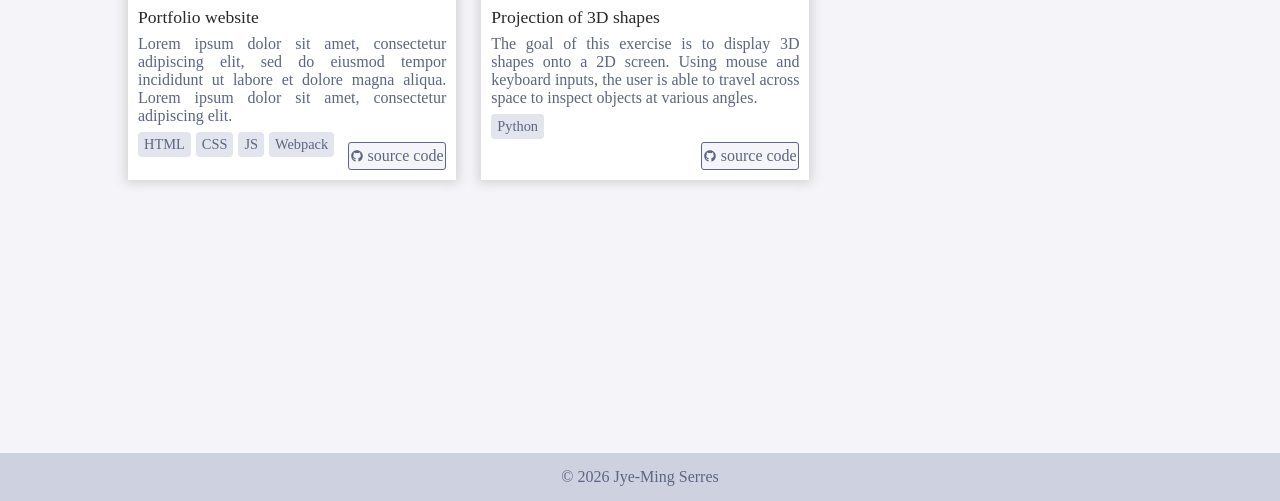
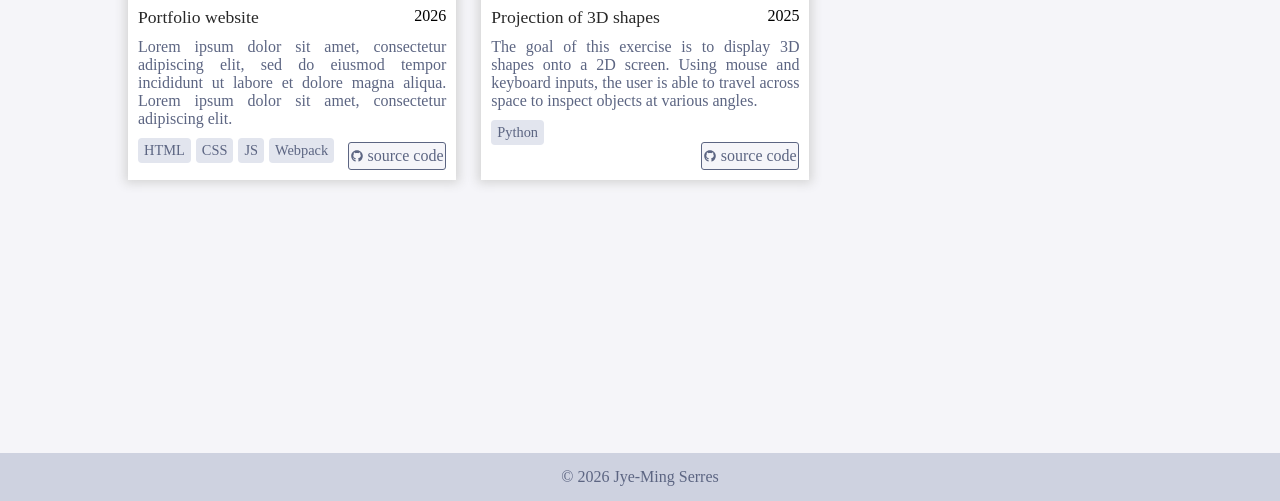
Before and after one commit to JyemingSerres/JyemingSerres.github.io, a website built with webpack: page src/index.html in a window 1280 px wide. Both pictures are taken after a click on the item "Projets". Shown: the part 299-800 px from the top of the page. Built offline with nearby package versions, Linux system fonts and the light colour scheme; files whose address does not match are found by name.

Commit message:
feat: added project date

```diff
--- a/src/assets/css/projects.css
+++ b/src/assets/css/projects.css
@@ -35,7 +35,12 @@
 
     display: flex;
     flex-direction: column;
-    gap: 7px;
+    gap: 10px;
+}
+
+.card-info-head {
+    display: flex;
+    justify-content: space-between;
 }
 
 .card-info-title {
--- a/src/assets/data/projects/projects.json
+++ b/src/assets/data/projects/projects.json
@@ -2,6 +2,7 @@
     {
         "title" : "Portfolio website",
         "description" : "Lorem ipsum dolor sit amet, consectetur adipiscing elit, sed do eiusmod tempor incididunt ut labore et dolore magna aliqua. Lorem ipsum dolor sit amet, consectetur adipiscing elit.",
+        "year" : "2026",
         "imageFileName" : "portfolio-website.png",
         "githubLink" : "https://github.com/JyemingSerres/JyemingSerres.github.io",
         "stack" : ["HTML", "CSS", "JS", "Webpack"]
@@ -9,6 +10,7 @@
     {
         "title" : "Projection of 3D shapes",
         "description" : "The goal of this exercise is to display 3D shapes onto a 2D screen. Using mouse and keyboard inputs, the user is able to travel across space to inspect objects at various angles.",
+        "year" : "2025",
         "imageFileName" : "projection-of-3D-shapes.png",
         "githubLink" : "https://github.com/JyemingSerres/projection-of-3D-shapes",
         "stack" : ["Python"]
--- a/src/assets/js/pages/projects.js
+++ b/src/assets/js/pages/projects.js
@@ -55,10 +55,20 @@ function createInfoSection(project) {
     const info = document.createElement("div");
     info.classList.add("card-info");
 
-    const infoTitle = document.createElement("p");
+    const head = document.createElement("div");
+    head.classList.add("card-info-head");
+
+    const infoTitle = document.createElement("span");
     infoTitle.classList.add("card-info-title");
     infoTitle.textContent = project.title;
-    info.appendChild(infoTitle);
+    head.appendChild(infoTitle);
+
+    const infoDate = document.createElement("span");
+    infoDate.classList.add("card-info-date");
+    infoDate.textContent = project.year;
+    head.appendChild(infoDate);
+
+    info.appendChild(head);
 
     const infoDescription = document.createElement("p");
     infoDescription.classList.add("card-info-desc");
```
